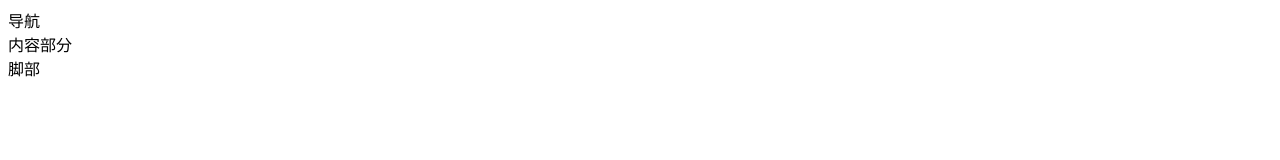
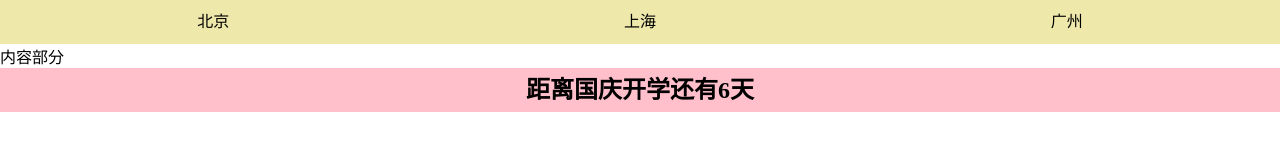
Before and after one commit to zhangjunfangsunshine/team, a plain HTML site: page src/index.html in a window 1280 px wide. Drawn offline with Linux system fonts and the light colour scheme.

Commit message:
导航和底部

```diff
--- a/src/css/index.css
+++ b/src/css/index.css
@@ -16,3 +16,31 @@ html {
     display: flex;
     flex-direction: column;
 }
+
+header,
+footer {
+    width: 100%;
+    height: 44px;
+}
+
+header ol {
+    width: 100%;
+    height: 100%;
+    display: flex;
+    background: palegoldenrod;
+}
+
+ol li {
+    flex-grow: 1;
+    height: 100%;
+    line-height: 44px;
+    text-align: center;
+}
+
+footer h2 {
+    background: pink;
+    width: 100%;
+    height: 100%;
+    line-height: 44px;
+    text-align: center;
+}
--- a/src/index.html
+++ b/src/index.html
@@ -6,13 +6,24 @@
     <meta name="viewport" content="width=device-width, initial-scale=1.0">
     <meta http-equiv="X-UA-Compatible" content="ie=edge">
     <title>Document</title>
+    <link rel="stylesheet" href="css/index.css">
 </head>
 
 <body>
     <div class="wrap">
-        <header>导航</header>
+        <header>
+            <ol>
+                <li>北京</li>
+                <li>上海</li>
+                <li>广州</li>
+            </ol>
+        </header>
         <section>内容部分</section>
-        <footer>脚部</footer>
+        <footer>
+            <h2>
+                距离国庆开学还有6天
+            </h2>
+        </footer>
     </div>
 
 </body>
```
